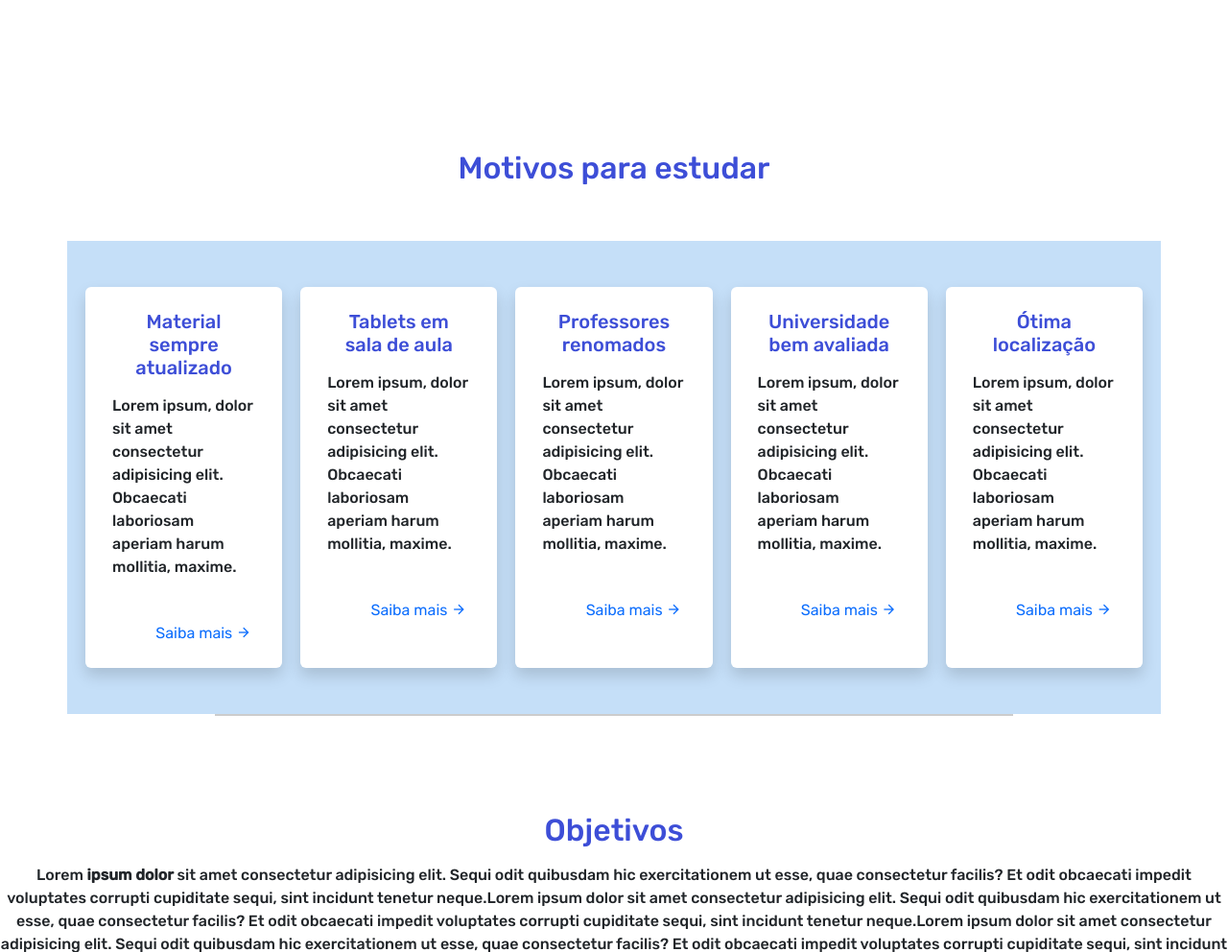
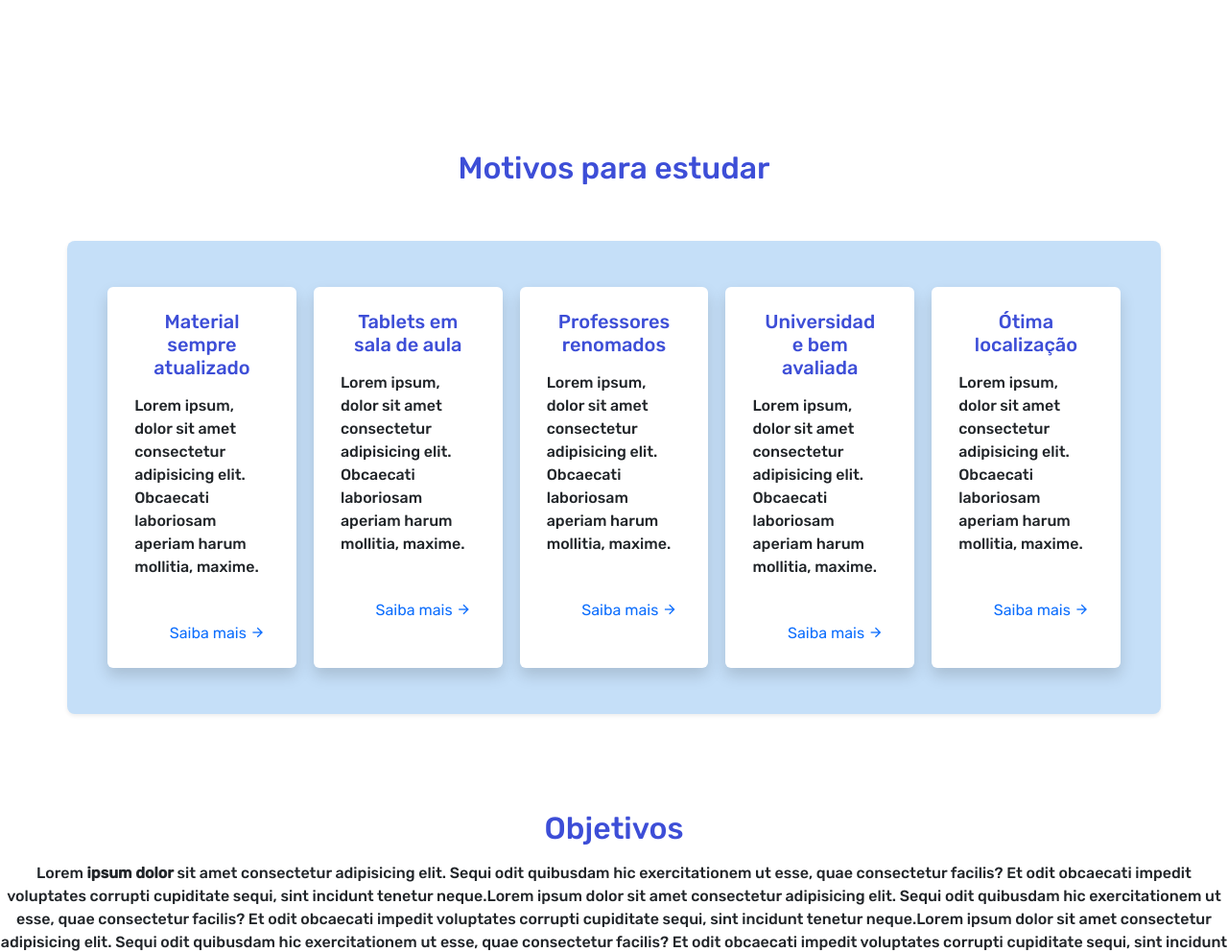
Before and after one commit to yrnThiago/Desafio_2, a Flask app: page /quemsomos in a window 1280 px wide. Shown: the part 1016-2008 px from the top of the page at 96% size. Run offline with Flask 3, Linux system fonts and the light colour scheme; some libraries are stand-ins or nearby versions; some web fonts are replaced.

Commit message:
fix: change shadow and remove divider

```diff
--- a/app/templates/quem_somos.html
+++ b/app/templates/quem_somos.html
@@ -16,7 +16,7 @@
                         <h2 class="apresentacao__conteudo__texto_title">Motivos para estudar</h2>
                     </div>
                 </div>
-                <div class="apresentacao__conteudo_motivos_cards row justify-content-evenly pt-5 pb-5">
+                <div class="apresentacao__conteudo_motivos_cards row justify-content-evenly px-4 py-5 rounded-3 shadow-sm">
                     {% for reason in reasons %}
                     <div class="card border-0 rounded-2 bg-white shadow" style="width: 18%;">
                         <div class="card-body">
@@ -33,8 +33,6 @@
             </div>
         </div>
 
-        <div class="apresentacao__conteudo__divider"></div>
-
         <div class="apresentacao__conteudo__texto">
             {{ objectives | safe }}
         </div>
```
